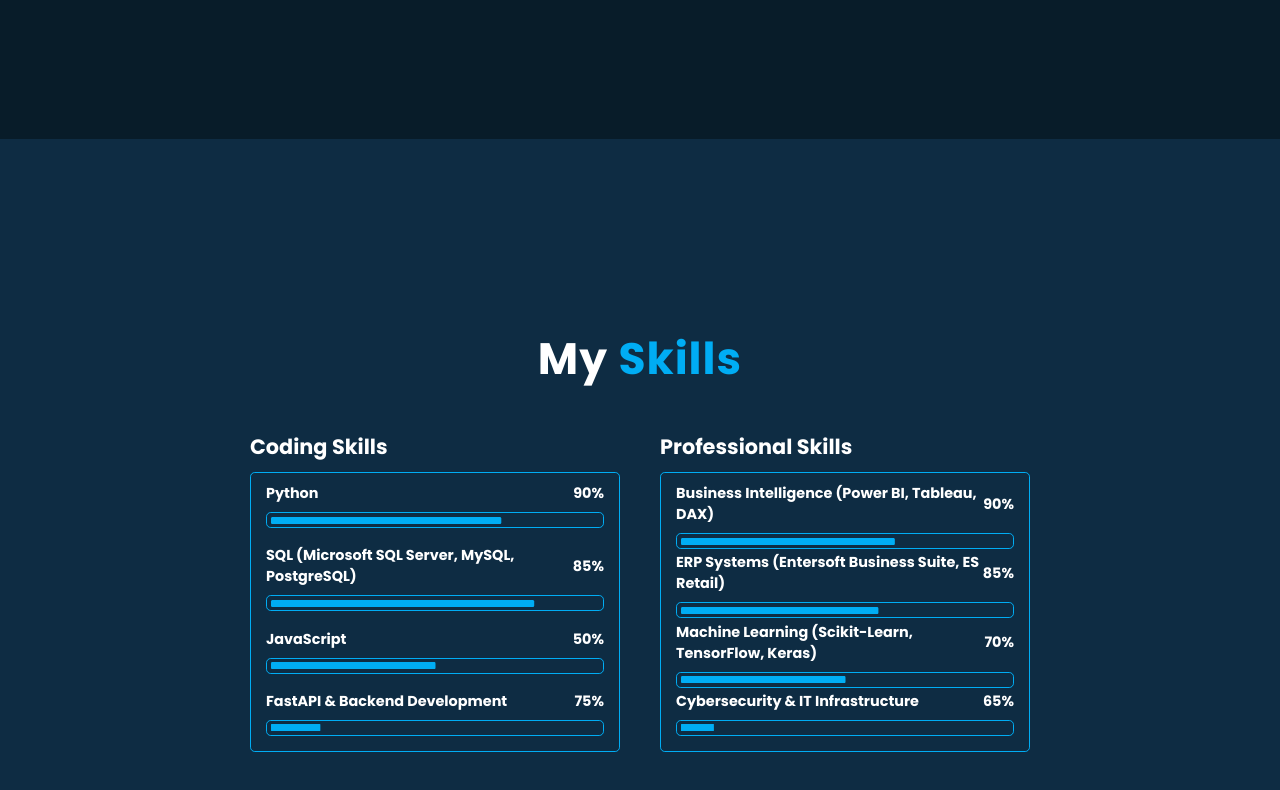
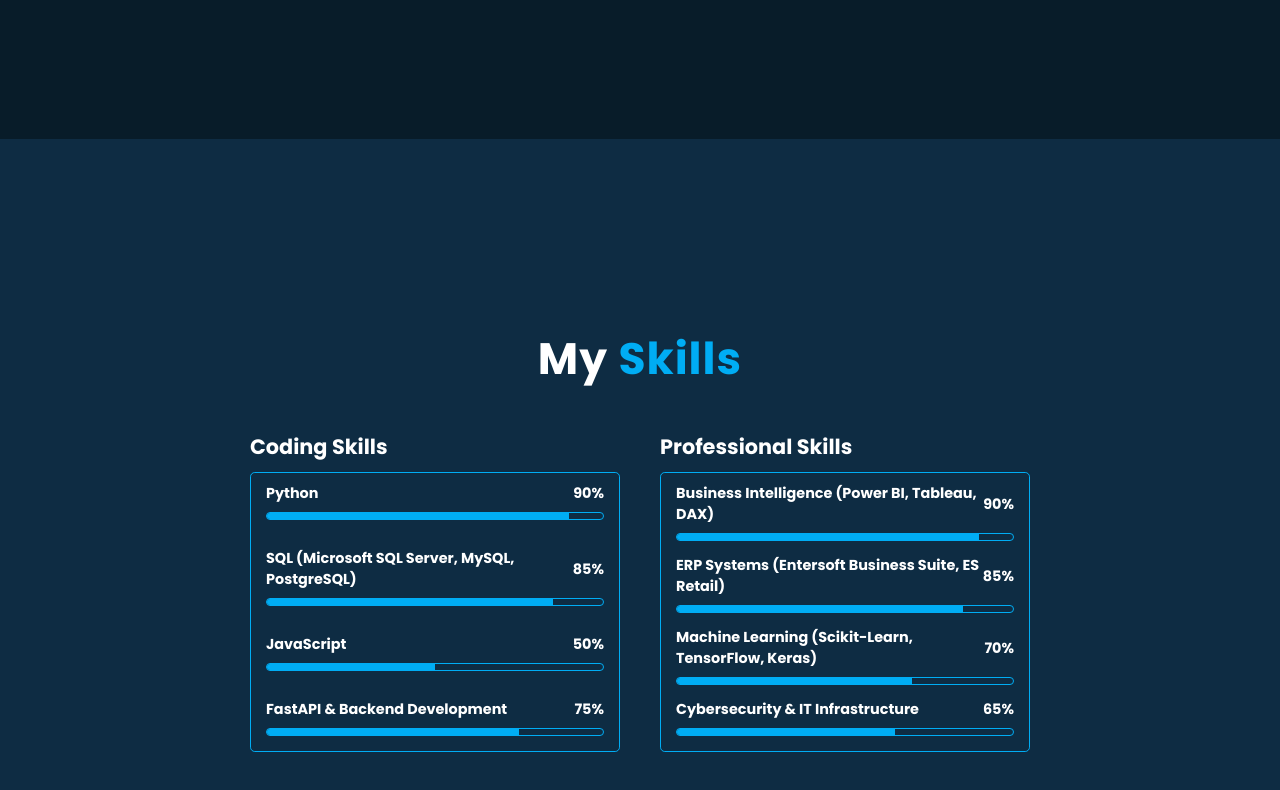
Before and after one commit to johnkommas/johnkommas.github.io, a plain HTML site: page index.html in a window 1280 px wide. Shown: the part 2261-3051 px from the top of the page. Drawn offline with nearby package versions, Linux system fonts and the light colour scheme.

Commit message:
Refactor skill progress bars and add dynamic rendering.
Simplified the percentage bar structure in HTML/CSS and implemented JavaScript logic to dynamically set progress bar widths based on percentages. Included fixes for Safari rendering issues and enhanced visual contrast for progress bars. Updated job title and minor textual adjustments in the portfolio content.

```diff
--- a/index.html
+++ b/index.html
@@ -3,7 +3,7 @@
   <head>
     <meta charset="UTF-8" />
     <meta name="viewport" content="width=device-width, initial-scale=1.0" />
-    <link rel="stylesheet" href="style.css?v=2.0" />
+    <link rel="stylesheet" href="style.css?v=2.1" />
     <title>Personal Portfolio</title>
     <link href="https://unpkg.com/aos@2.3.1/dist/aos.css" rel="stylesheet" />
     <link rel="icon" href="data:," />
@@ -192,17 +192,12 @@
 
     <!-- Hidden Additional Info -->
     <div id="more-info" style="display: none;">
-    <p data-aos="fade-up" data-aos-delay="300">
-        I take a hands-on approach to problem-solving and excel in:
-    </p>
       <p data-aos="fade-up" data-aos-delay="300">
         <strong>Custom Software Development:</strong> Building tailored applications that enhance business efficiency.
         <strong>Business Intelligence & Data Visualization:</strong> Designing interactive BI dashboards to drive data-driven decisions.
         <strong>Cloud & Database Management:</strong> Expertise in Python, SQL, and cloud-based infrastructure solutions.
         <strong>Enterprise System Integration:</strong> Seamlessly integrating ERP, automation, and IT infrastructure.
         <strong>Continuous Learning & Innovation:</strong> Always exploring new technologies to push the boundaries of innovation.
-      </p>
-    <p data-aos="fade-up" data-aos-delay="300">
         Passionate about <strong>leveraging technology</strong> to solve complex business challenges, enhance operational efficiency, and optimize decision-making processes.
     </p>
 </div>
@@ -272,7 +267,7 @@
                             <i class="fa-solid fa-calendar-days"></i>
                             <p class="date">2012 - Present</p>
                         </div>
-                        <h3 class="title">IT Manager - Koutoulakis M. Atsalis A. O.E.</h3>
+                        <h3 class="title">IT Manager - Elounda Market O.E.</h3>
                         <p class="description">
                             Overseeing IT operations, implementing **ERP Entersoft Business Suite**, developing **custom software solutions**, and managing **business intelligence dashboards** for data-driven decision-making.
                         </p>
@@ -302,6 +297,7 @@
         </div>
     </div>
 </section>
+</section>
 
 <section id="skills">
     <h2 class="title" data-aos="fade-down">
@@ -320,28 +316,32 @@
                         <p class="title">Python</p>
                         <p class="percentage">90%</p>
                     </h3>
-                    <div class="percentage-line"></div>
+                    <div class="percentage-line">
+                    <div class="fill"></div></div>
                 </div>
                 <div class="skill">
                     <h3 class="header">
                         <p class="title">SQL (Microsoft SQL Server, MySQL, PostgreSQL)</p>
                         <p class="percentage">85%</p>
                     </h3>
-                    <div class="percentage-line"></div>
+                    <div class="percentage-line">
+                    <div class="fill"></div></div>
                 </div>
                 <div class="skill">
                     <h3 class="header">
                         <p class="title">JavaScript</p>
                         <p class="percentage">50%</p>
                     </h3>
-                    <div class="percentage-line"></div>
+                    <div class="percentage-line">
+                    <div class="fill"></div></div>
                 </div>
                 <div class="skill">
                     <h3 class="header">
                         <p class="title">FastAPI & Backend Development</p>
                         <p class="percentage">75%</p>
                     </h3>
-                    <div class="percentage-line"></div>
+                    <div class="percentage-line">
+                    <div class="fill"></div></div>
                 </div>
             </div>
         </div>
@@ -357,28 +357,32 @@
                         <p class="title">Business Intelligence (Power BI, Tableau, DAX)</p>
                         <p class="percentage">90%</p>
                     </h3>
-                    <div class="percentage-line"></div>
+                    <div class="percentage-line">
+                    <div class="fill"></div></div>
                 </div>
                 <div class="skill">
                     <h3 class="header">
                         <p class="title">ERP Systems (Entersoft Business Suite, ES Retail)</p>
                         <p class="percentage">85%</p>
                     </h3>
-                    <div class="percentage-line"></div>
+                    <div class="percentage-line">
+                    <div class="fill"></div></div>
                 </div>
                 <div class="skill">
                     <h3 class="header">
                         <p class="title">Machine Learning (Scikit-Learn, TensorFlow, Keras)</p>
                         <p class="percentage">70%</p>
                     </h3>
-                    <div class="percentage-line"></div>
+                    <div class="percentage-line">
+                    <div class="fill"></div></div>
                 </div>
                 <div class="skill">
                     <h3 class="header">
                         <p class="title">Cybersecurity & IT Infrastructure</p>
                         <p class="percentage">65%</p>
                     </h3>
-                    <div class="percentage-line"></div>
+                    <div class="percentage-line">
+                    <div class="fill"></div></div>
                 </div>
             </div>
         </div>
--- a/script.js
+++ b/script.js
@@ -44,3 +44,34 @@ if (DOMElements.readMoreBtn) {
     }
   });
 }
+
+document.addEventListener("DOMContentLoaded", () => {
+  document.querySelectorAll(".skill:not(.overlayer)").forEach(skill => {
+    const percentageText = skill.querySelector(".percentage");
+    if (!percentageText) {
+      console.warn("❌ Percentage text not found for:", skill);
+      return;
+    }
+
+    const percentage = parseInt(percentageText.textContent.replace("%", ""), 10);
+    if (isNaN(percentage)) {
+      console.warn("❌ Invalid percentage value for:", skill);
+      return;
+    }
+
+    const fillBar = skill.querySelector(".percentage-line .fill");
+    if (!fillBar) {
+      console.warn("❌ Fill bar not found inside percentage-line!", skill);
+      return;
+    }
+
+    // ✅ Force repaint before applying width (Safari fix)
+    fillBar.style.display = "block";
+    fillBar.offsetWidth;
+
+    setTimeout(() => {
+      fillBar.style.width = `${percentage}%`;
+      console.log(`✅ Progress bar set to ${percentage}% for:`, skill);
+    }, 500);
+  });
+});
--- a/style.css
+++ b/style.css
@@ -701,25 +701,33 @@ section#skills .design-container .skill .header {
   align-items: center;
 }
 
+
 section#skills .design-container .skill .percentage-line {
   width: 100%;
-  padding: 7px;
+  height: 8px;
   background: transparent;
   border: 1.5px solid var(--secondary-color);
   border-radius: 0.3rem;
   position: relative;
+  overflow: hidden;
 }
 
-section#skills .design-container .skill .percentage-line::before {
-  content: "";
-  position: absolute;
-  top: 3.5px;
-  bottom: 3.5px;
-  left: 3.5px;
-  right: 3.5px;
-  transform-origin: left;
+.percentage-line {
+  width: 100%;
+  height: 8px;
+  background: #1e3a56; /* Darker background for contrast */
+  border-radius: 4px;
+  overflow: hidden;
+  position: relative;
+}
+
+.percentage-line .fill {
+  height: 100%;
+  width: 0%;
   background-color: var(--secondary-color);
-  border-radius: 0.1rem;
+  transition: all 1.5s linear !important;
+  display: block !important;  /* Ensures Safari renders it */
+  opacity: 1;  /* Prevents hidden bars */
 }
 
 section#skills
```
